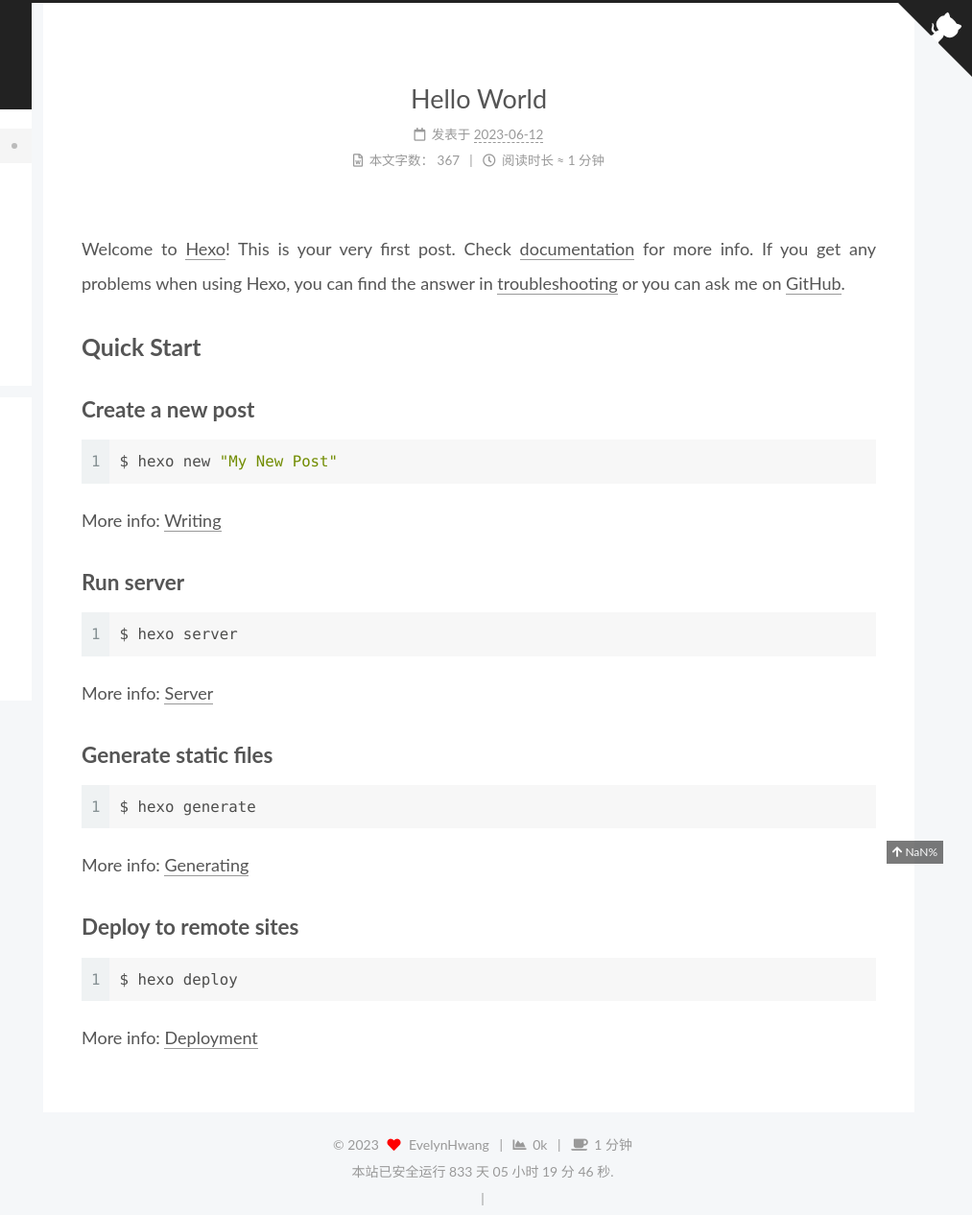
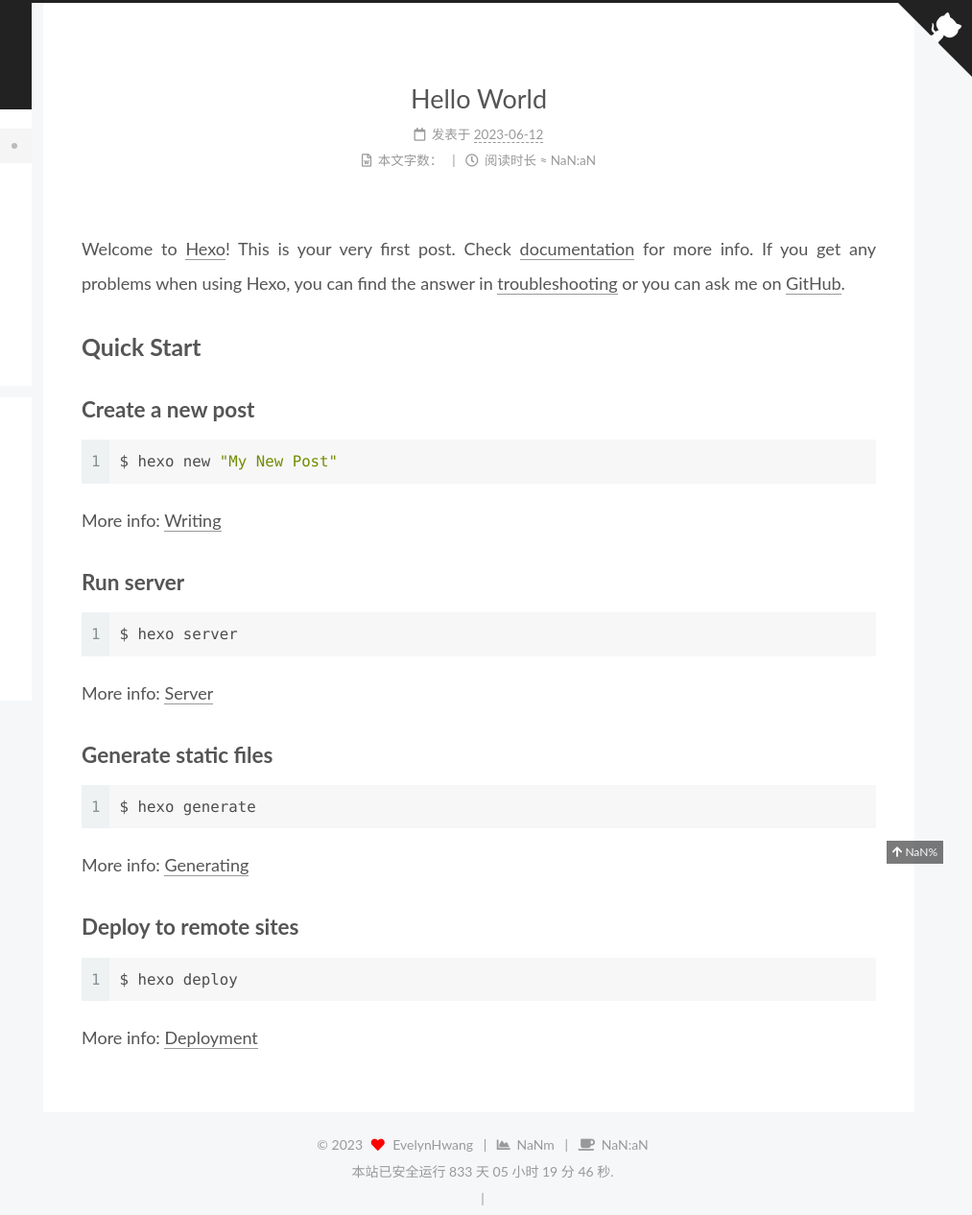
Before and after one commit to EveHwang/EveHwang.github.io, a plain HTML site: page index.html in a window 1280 px wide. Shown: the full height of the page at 96% size, 267-1280 px from the left. Drawn offline with Linux system fonts and the light colour scheme; some packages are replaced by stand-ins of ours; a script that the page names is missing.

Commit message:
Site updated: 2023-06-12 23:19:37

```diff
--- a/index.html
+++ b/index.html
@@ -235,14 +235,14 @@
                 <i class="far fa-file-word"></i>
               </span>
                 <span class="post-meta-item-text">本文字数：</span>
-              <span>367</span>
+              <span></span>
             </span>
             <span class="post-meta-item" title="阅读时长">
               <span class="post-meta-item-icon">
                 <i class="far fa-clock"></i>
               </span>
                 <span class="post-meta-item-text">阅读时长 &asymp;</span>
-              <span>1 分钟</span>
+              <span>NaN:aN</span>
             </span>
 
         </div>
@@ -395,12 +395,12 @@
     <span class="post-meta-item-icon">
       <i class="fa fa-chart-area"></i>
     </span>
-    <span title="站点总字数">0k</span>
+    <span title="站点总字数">NaNm</span>
     <span class="post-meta-divider">|</span>
     <span class="post-meta-item-icon">
       <i class="fa fa-coffee"></i>
     </span>
-    <span title="站点阅读时长">1 分钟</span>
+    <span title="站点阅读时长">NaN:aN</span>
 </div>
 
 
```
Also changed, not shown: 2023/06/12/hello-world/index.html (+4 -4 lines), about/index.html (+2 -2 lines), archives/2023/06/index.html (+2 -2 lines), archives/2023/index.html (+2 -2 lines), archives/index.html (+2 -2 lines), categories/index.html (+2 -2 lines), tags/index.html (+2 -2 lines), images/algolia_logo.svg, images/cc-by-nc-nd.svg, images/cc-by-nc-sa.svg, images/cc-by-nc.svg, images/cc-by-nd.svg, images/cc-by-sa.svg, images/cc-by.svg, 2 more files, 1 other file.
